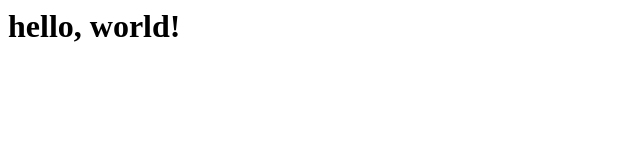
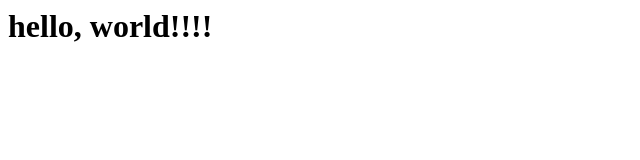
Before and after one commit to nwtgck/use-actions-netlify, a plain HTML site: page public/index.html in a window 1280 px wide. Shown: the full height of the page, 0-640 px from the left. Drawn offline with Linux system fonts and the light colour scheme.

Commit message:
Update index.html

```diff
--- a/public/index.html
+++ b/public/index.html
@@ -1 +1 @@
-<h1>hello, world!</h1>
+<h1>hello, world!!!!</h1>
```
